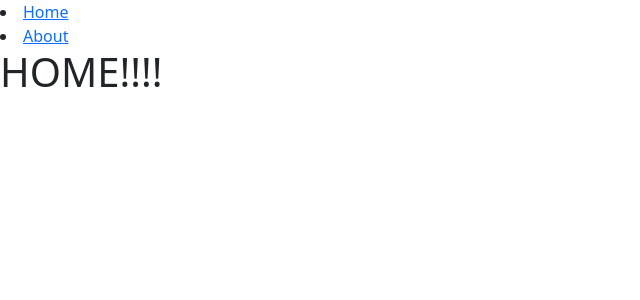
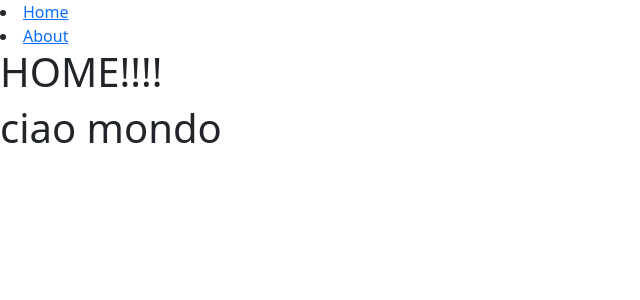
Before and after one commit to danipetro21/boolBNB, a Vue app in the folder frontend/: page / in a window 1280 px wide. Shown: the top 300 px of the page, without its empty margins (0-640 px from the left). Built offline with nearby package versions, Linux system fonts and the light colour scheme.

Commit message:
test git

```diff
--- a/frontend/src/components/pages/Home.vue
+++ b/frontend/src/components/pages/Home.vue
@@ -16,6 +16,7 @@ export default {
     <Wrapper>
 
         <h1>HOME!!!!</h1>
+        <h1>ciao mondo</h1>
 
     </Wrapper>
 
```
